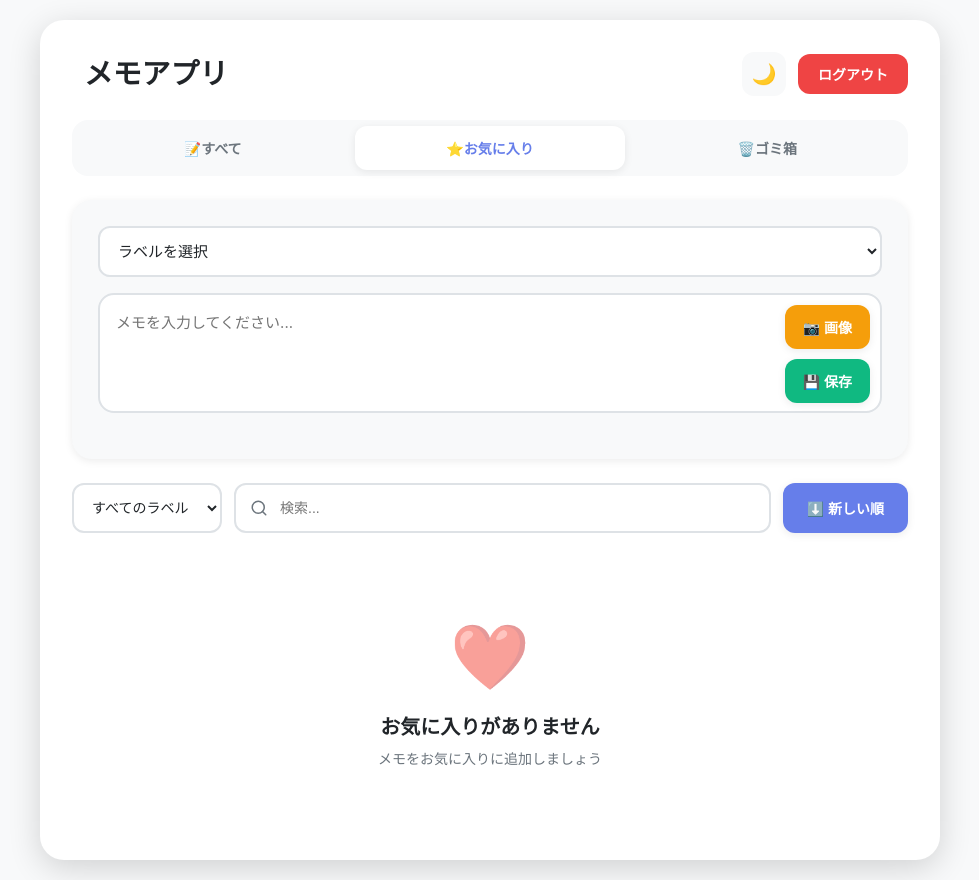
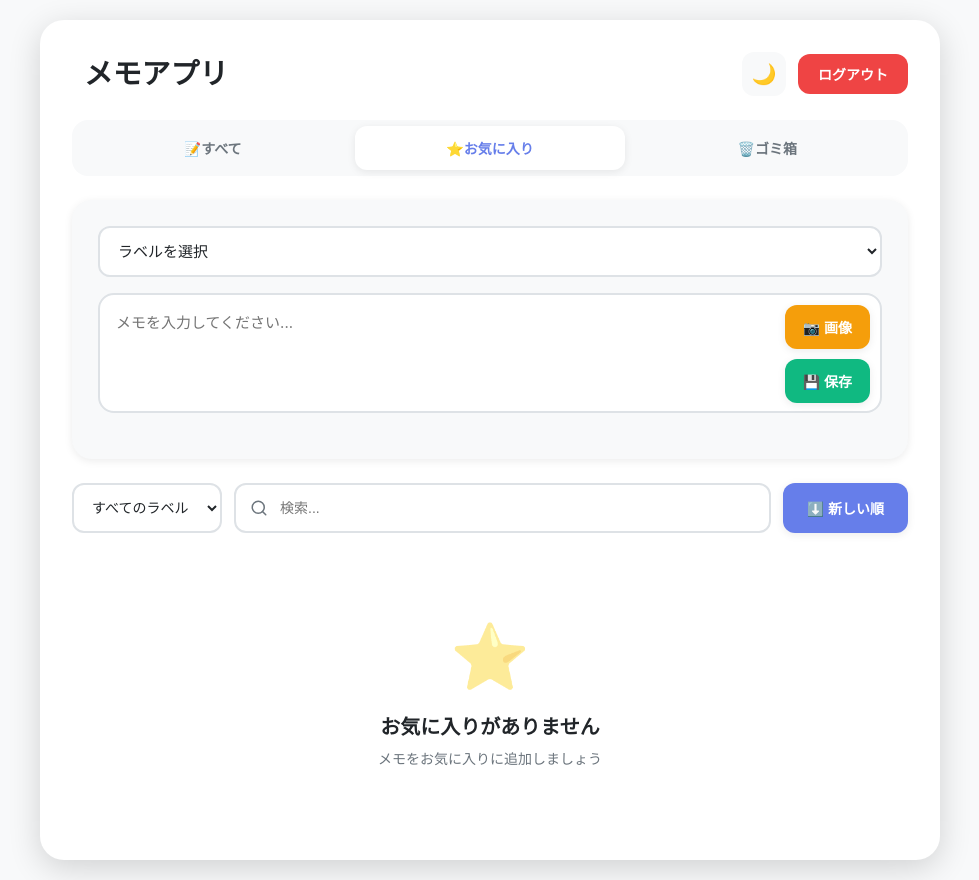
Before and after one commit to xen-web99/newmemoapp, a plain HTML site: page newmemo.html in a window 1280 px wide. Both pictures are taken after a click on the button "⭐お気に入り". Shown: the whole page, without its empty margins (150-1129 px from the left). Drawn offline with Linux system fonts and the light colour scheme; no server answers.

Commit message:
Update newmemo.html

```diff
--- a/newmemo.html
+++ b/newmemo.html
@@ -1384,7 +1384,7 @@ function displayMemos(list = null) {
     if (currentTab === 'all') {
       emptyMessage = '<div class="empty-state"><div class="empty-state-icon">📝</div><h3>メモがありません</h3><p>新しいメモを作成しましょう</p></div>';
     } else if (currentTab === 'favorites') {
-      emptyMessage = '<div class="empty-state"><div class="empty-state-icon">❤️</div><h3>お気に入りがありません</h3><p>メモをお気に入りに追加しましょう</p></div>';
+      emptyMessage = '<div class="empty-state"><div class="empty-state-icon">⭐️</div><h3>お気に入りがありません</h3><p>メモをお気に入りに追加しましょう</p></div>';
     } else if (currentTab === 'trash') {
       emptyMessage = '<div class="empty-state"><div class="empty-state-icon">🗑️</div><h3>ゴミ箱は空です</h3><p>削除されたメモは30日後に自動削除されます</p></div>';
     }
```
